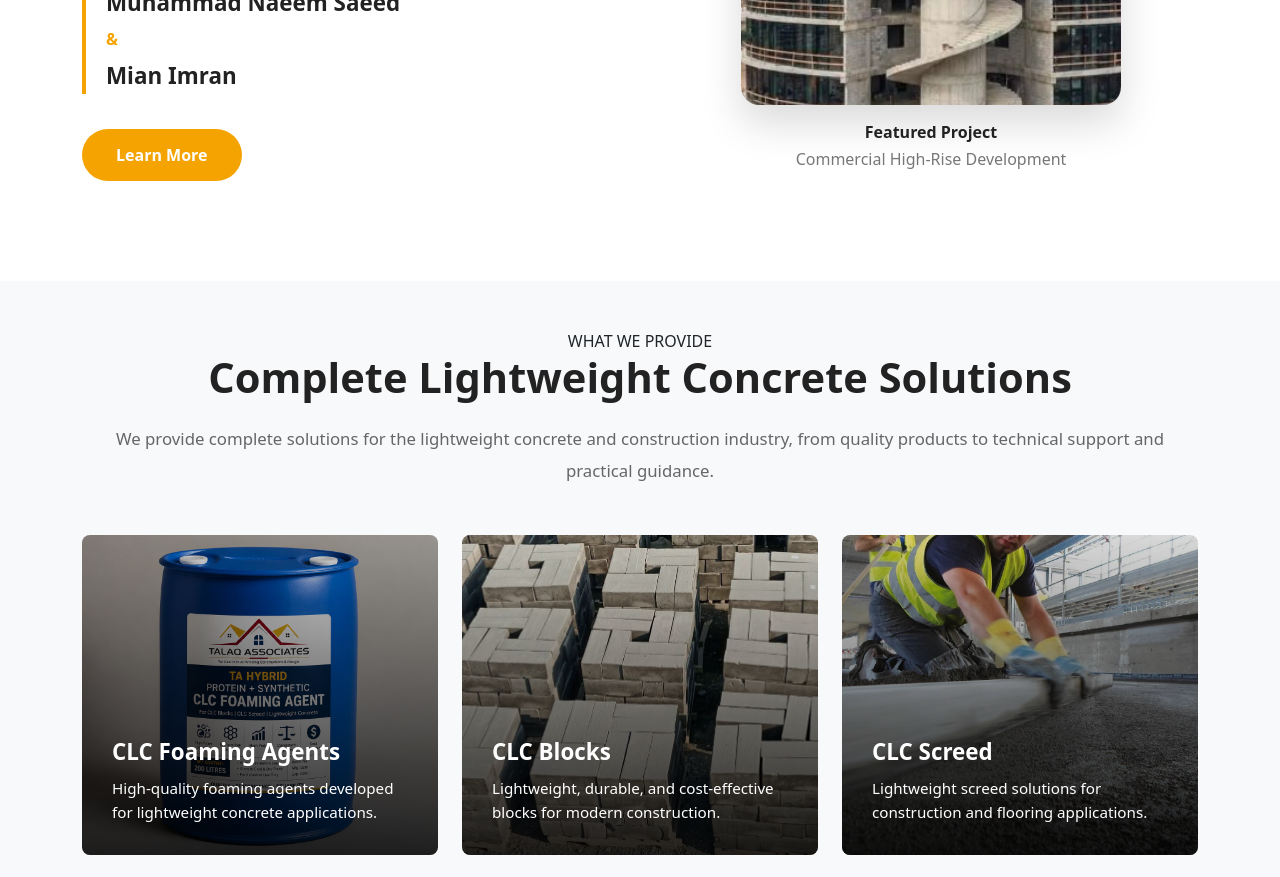
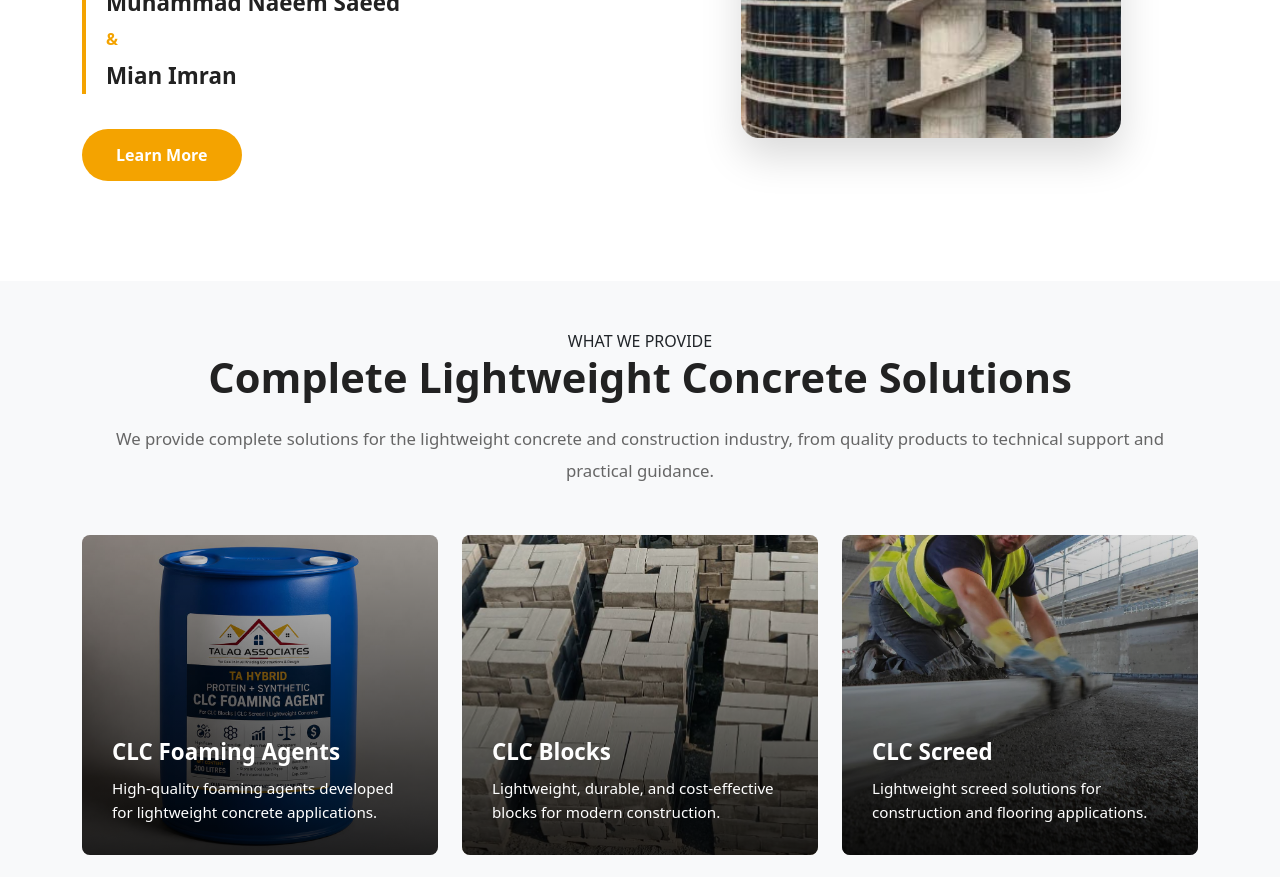
Before and after one commit to abdullahhaider214-hue/talaq-associates, a React (Vite) app: page / in a window 1280 px wide. Shown: the part 1460-2337 px from the top of the page. Built offline with nearby package versions, Linux system fonts and the light colour scheme.

Commit message:
Add About page

```diff
--- a/src/Components/HomePage/AboutHome.css
+++ b/src/Components/HomePage/AboutHome.css
@@ -193,37 +193,6 @@
 }
 
 
-/* ===========================
-   CAPTION
-=========================== */
-
-.image-caption{
-
-    margin-top:18px;
-
-    text-align:center;
-
-}
-
-.image-caption h6{
-
-    font-size:1rem;
-
-    font-weight:700;
-
-    color:#222;
-
-    margin-bottom:4px;
-
-}
-
-.image-caption p{
-
-    color:#777;
-
-    margin:0;
-
-}
 
 
 /* ===========================
--- a/src/Components/HomePage/AboutHome.jsx
+++ b/src/Components/HomePage/AboutHome.jsx
@@ -62,13 +62,7 @@ function AboutHome() {
                 alt="Commercial project completed using Talaq Associates lightweight concrete solutions"
               />
 
-              <div className="image-caption">
 
-                <h6>Featured Project</h6>
-
-                <p>Commercial High-Rise Development</p>
-
-              </div>
 
             </div>
 
```
